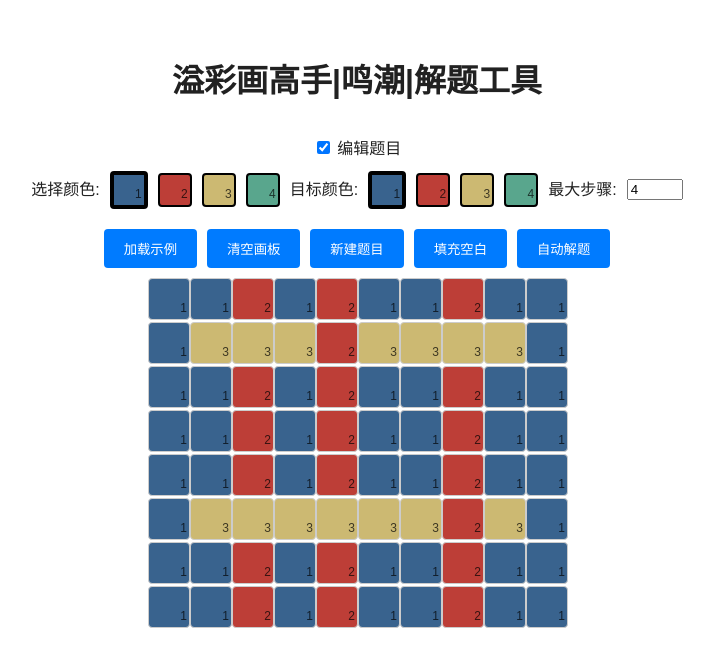
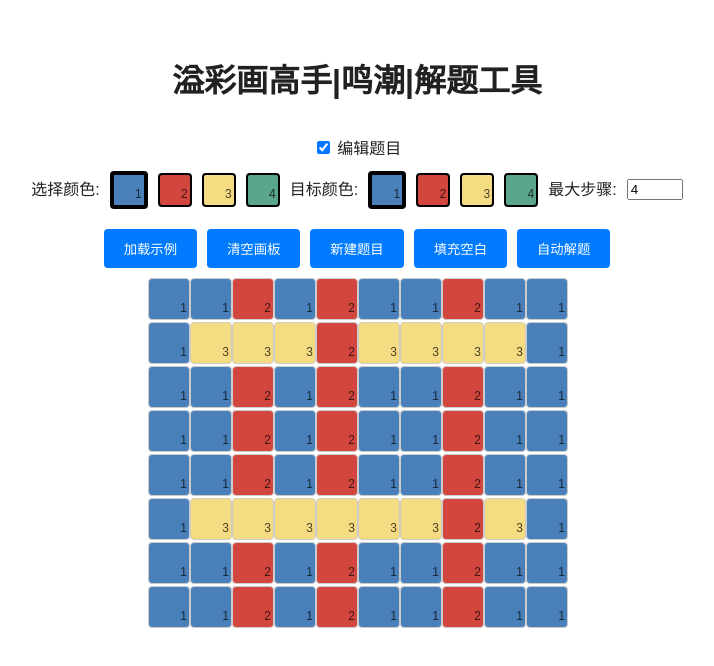
Before and after one commit to gantrol/yicai_wuthering_waves, a SvelteKit app: page / in a window 1280 px wide. Shown: the top 666 px of the page, without its empty margins (283-997 px from the left). Built offline with nearby package versions, Linux system fonts and the light colour scheme.

Commit message:
modified: use lighter colors

```diff
--- a/src/routes/App.svelte
+++ b/src/routes/App.svelte
@@ -5,7 +5,7 @@
   let rows = 8;
   let cols = 10;
   let colorsName = ['空', '蓝', '红', '黄', '绿'];
-  let colorsValue = ['#ffffff', '#39638e', '#bd3e37', '#ccb972', '#59a68d'];
+  let colorsValue = ['#ffffff', '#4980b9', '#d2463e', '#f5db82', '#59a68d'];
   let selectedColor = 1;
   let targetColor = 1;
   let maxSteps = 4;
```
